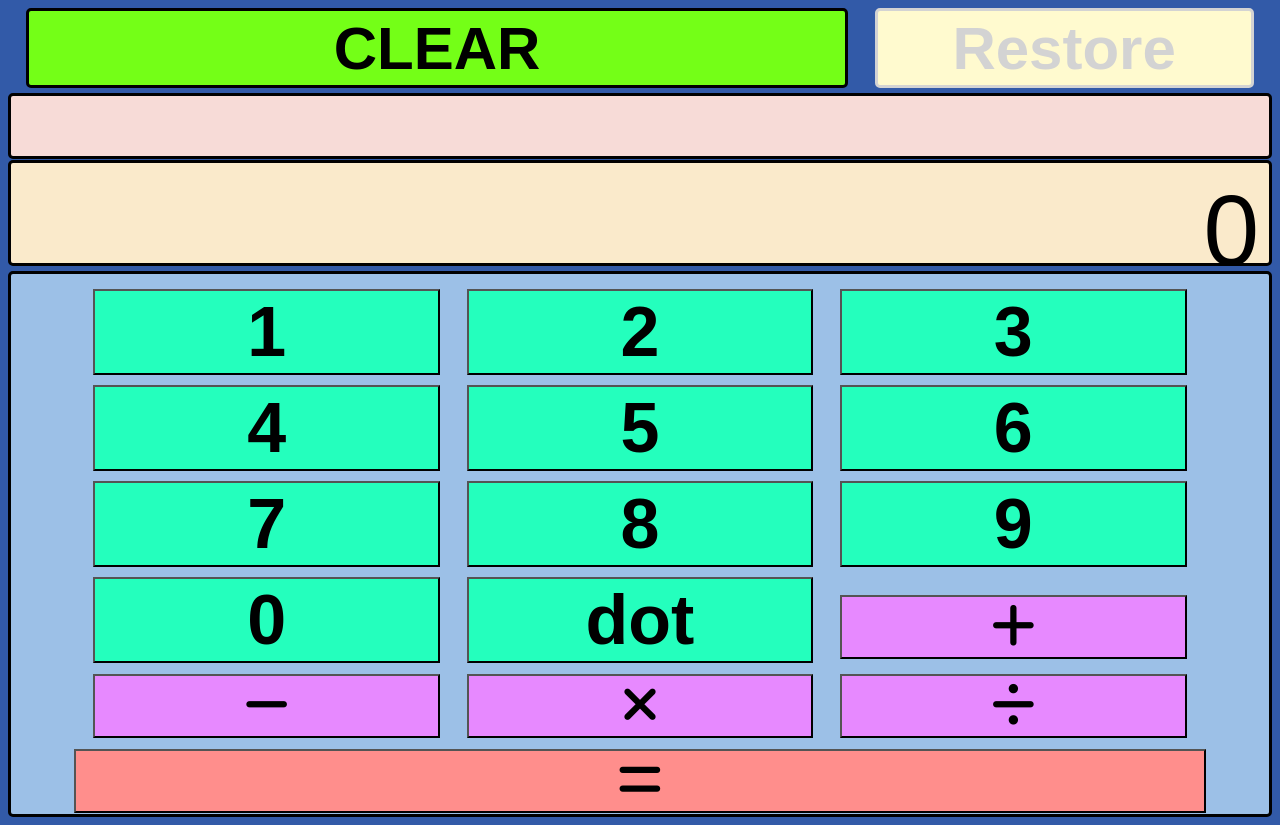
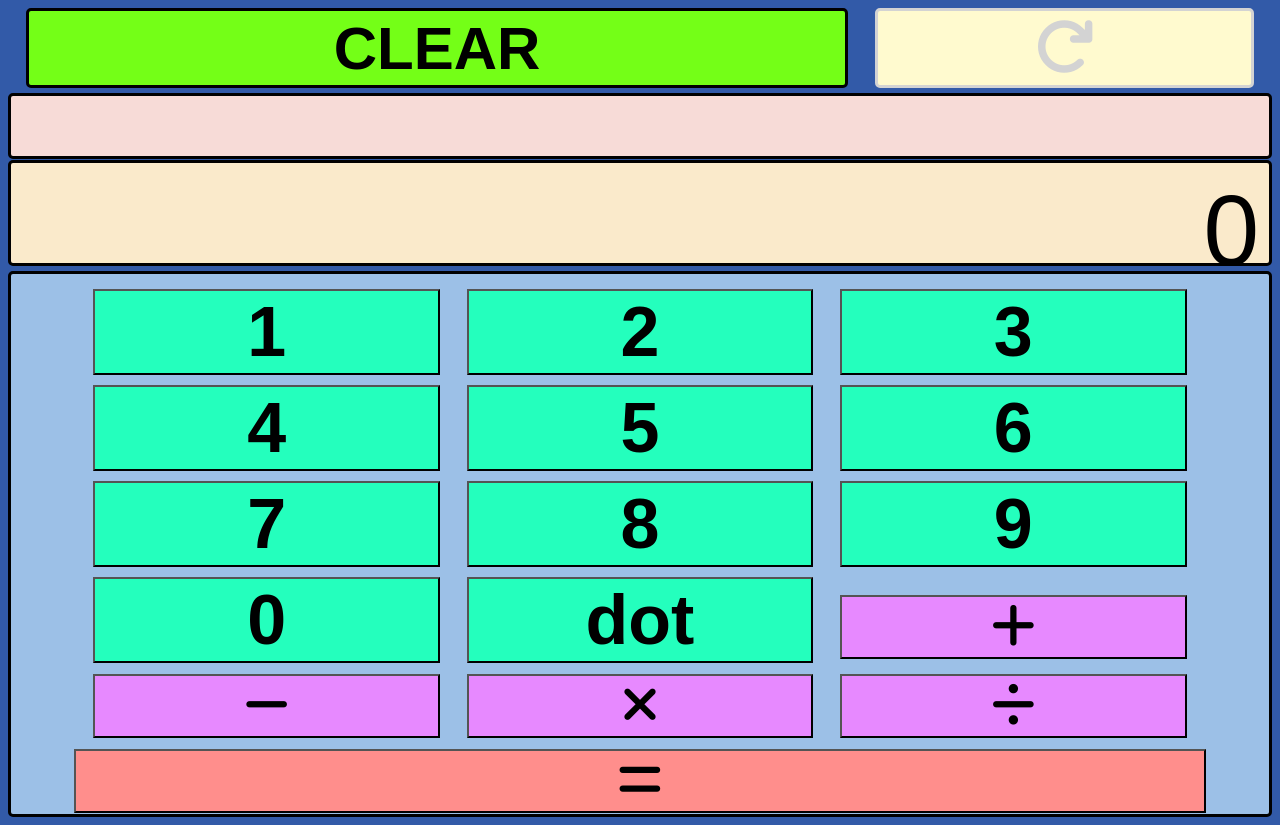
Before and after one commit to NicholasGallop/fun-calculator, a website: page index.html in a window 1280 px wide. Drawn offline with nearby package versions, Linux system fonts and the light colour scheme.

Commit message:
Update index.html

```diff
--- a/index.html
+++ b/index.html
@@ -113,7 +113,7 @@ Simpler, no-warnings version: https://codepen.io/camalDan/pen/ZEaPqKb?editors=10
   <body>
 		<div id="resetters">
 			<button id="clear">CLEAR</button>
-			<button id="restore">Restore</button>
+			<button id="restore"><i class="fas fa-redo"></i></button>
 		</div>
 		<div id="displayEquation" ></div>
 		<div id="display"></div>
```
